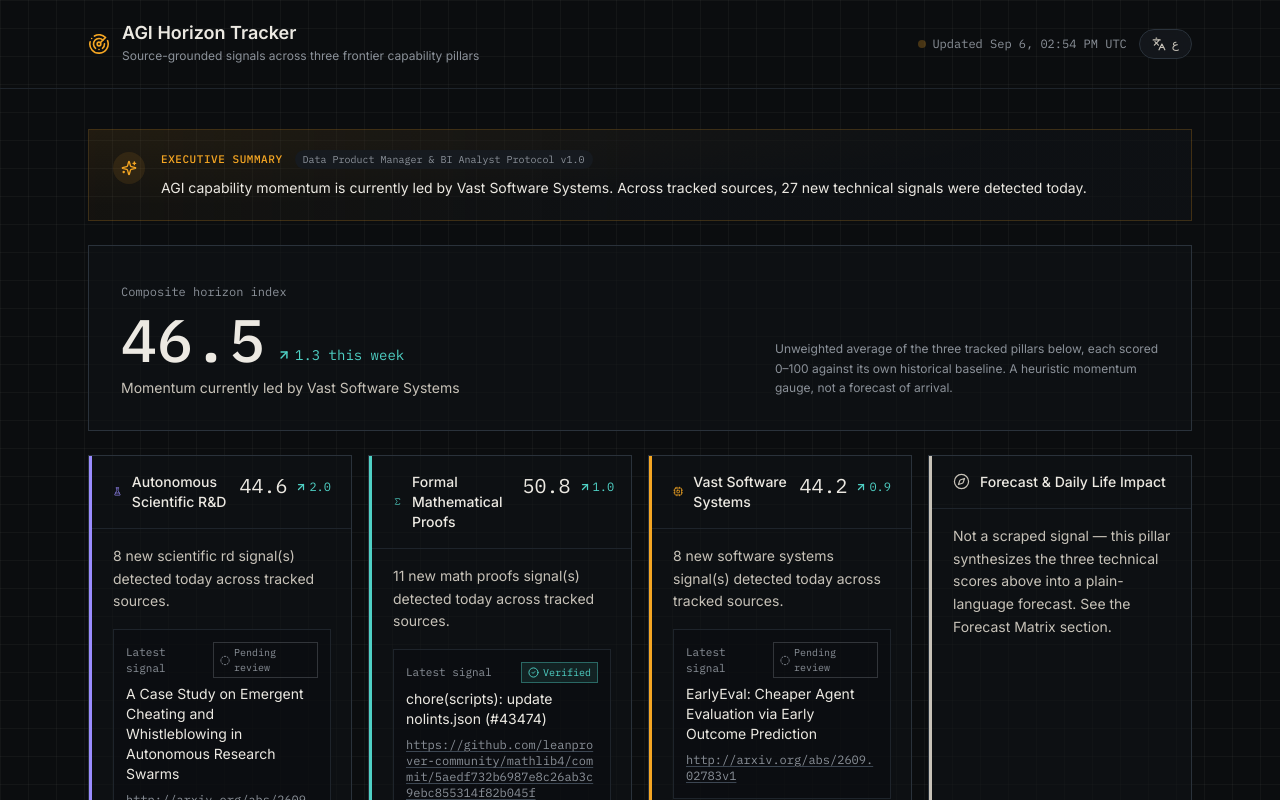
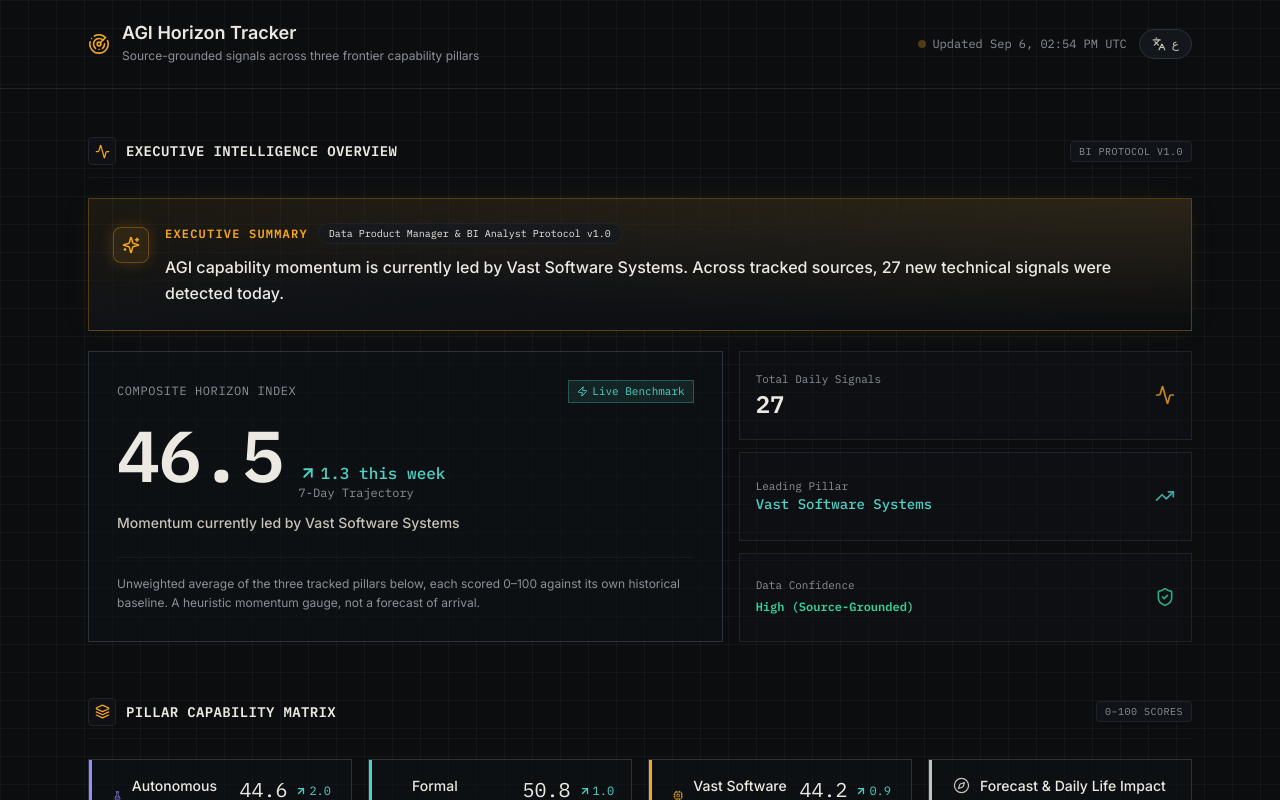
Before and after one commit to muxd22-alt/AGI_Track, a React (Vite) app: page / in a window 1280 px wide. Shown: the top 800 px of the page. Built offline with nearby package versions, Linux system fonts and the light colour scheme.

Commit message:
feat: complete executive BI layout redesign with section headers & KPI hub

```diff
--- a/src/App.jsx
+++ b/src/App.jsx
@@ -1,5 +1,20 @@
 import { useEffect, useState } from 'react'
-import { FlaskConical, Sigma, Cpu, Compass, ArrowUpRight, ArrowDownRight, Minus, Sparkles } from 'lucide-react'
+import {
+  FlaskConical,
+  Sigma,
+  Cpu,
+  Compass,
+  ArrowUpRight,
+  ArrowDownRight,
+  Minus,
+  Sparkles,
+  Activity,
+  Layers,
+  TrendingUp,
+  Target,
+  ShieldCheck,
+  Zap
+} from 'lucide-react'
 import { useI18n } from './i18n.jsx'
 import Header from './components/Header.jsx'
 import Footer from './components/Footer.jsx'
@@ -39,6 +54,27 @@ function useJson(path) {
   return state
 }
 
+function SectionHeader({ icon: Icon, title, badge }) {
+  const { t } = useI18n()
+  return (
+    <div className="flex items-center justify-between border-b border-graphite-800 pb-3 pt-4">
+      <div className="flex items-center gap-2.5">
+        <div className="flex h-7 w-7 items-center justify-center rounded border border-graphite-700 bg-graphite-900/80 text-signal-amber">
+          <Icon size={15} strokeWidth={2} />
+        </div>
+        <h2 className="font-mono text-sm font-semibold tracking-wide text-paper-100 uppercase">
+          {t(title)}
+        </h2>
+      </div>
+      {badge && (
+        <span className="font-mono text-[10px] uppercase tracking-wider text-paper-500 bg-graphite-900 border border-graphite-700 px-2 py-0.5 rounded">
+          {t(badge)}
+        </span>
+      )}
+    </div>
+  )
+}
+
 function ExecutiveSummary({ summary, protocol }) {
   const { t, isArabic, translateDynamic } = useI18n()
   const [translated, setTranslated] = useState(null)
@@ -52,41 +88,45 @@ function ExecutiveSummary({ summary, protocol }) {
   if (!summary) return null
 
   return (
-    <div className="relative overflow-hidden border border-signal-amber/20 bg-gradient-to-r from-signal-amber/[0.04] via-graphite-900/60 to-graphite-900/60">
-      <div className="absolute inset-0 bg-[radial-gradient(ellipse_at_top_left,rgba(245,166,35,0.06),transparent_60%)]" />
-      <div className="relative flex items-start gap-4 px-6 py-5">
-        <div className="mt-0.5 flex h-8 w-8 shrink-0 items-center justify-center rounded-full bg-signal-amber/10">
-          <Sparkles size={16} className="text-signal-amber" />
+    <div className="relative overflow-hidden border border-signal-amber/30 bg-gradient-to-br from-signal-amber/[0.08] via-graphite-900/90 to-graphite-950 p-6 shadow-[0_0_30px_rgba(245,166,35,0.05)]">
+      <div className="absolute inset-0 bg-[radial-gradient(ellipse_at_top_right,rgba(245,166,35,0.12),transparent_70%)]" />
+      <div className="relative flex flex-col gap-4 sm:flex-row sm:items-start sm:justify-between">
+        <div className="flex items-start gap-4">
+          <div className="mt-1 flex h-9 w-9 shrink-0 items-center justify-center rounded-lg border border-signal-amber/30 bg-signal-amber/10 shadow-[0_0_15px_rgba(245,166,35,0.2)]">
+            <Sparkles size={18} className="text-signal-amber" />
           </div>
-        <div className="flex-1">
-          <div className="flex items-center gap-3">
-            <span className="font-mono text-[11px] font-medium uppercase tracking-wider text-signal-amber">
+          <div>
+            <div className="flex flex-wrap items-center gap-2.5">
+              <span className="font-mono text-xs font-bold uppercase tracking-widest text-signal-amber">
                 {t('Executive Summary')}
               </span>
               {protocol && (
-              <span className="rounded-full bg-graphite-800 px-2 py-0.5 font-mono text-[10px] text-paper-500">
+                <span className="rounded-full border border-graphite-700 bg-graphite-800/80 px-2.5 py-0.5 font-mono text-[10px] text-paper-400">
                   {protocol}
                 </span>
               )}
             </div>
-          <p className="mt-2 text-sm leading-relaxed text-paper-200">
+            <p className="mt-2.5 text-base leading-relaxed font-medium text-paper-100">
               {isArabic ? (translated || summary) : summary}
             </p>
+          </div>
         </div>
       </div>
     </div>
   )
 }
 
-function CompositeIndex({ composite }) {
+function CompositeIndex({ composite, totalSignals, leadingPillarName }) {
   const { t, isArabic, translateDynamic } = useI18n()
   const [translatedLabel, setTranslatedLabel] = useState(null)
+  const [translatedLeading, setTranslatedLeading] = useState(null)
 
   useEffect(() => {
-    if (isArabic && composite?.label) {
-      translateDynamic(composite.label).then(setTranslatedLabel)
+    if (isArabic) {
+      if (composite?.label) translateDynamic(composite.label).then(setTranslatedLabel)
+      if (leadingPillarName) translateDynamic(leadingPillarName).then(setTranslatedLeading)
     }
-  }, [isArabic, composite?.label, translateDynamic])
+  }, [isArabic, composite?.label, leadingPillarName, translateDynamic])
 
   if (!composite) return null
   const isUp = composite.delta_7d > 0
@@ -94,28 +134,70 @@ function CompositeIndex({ composite }) {
   const DeltaIcon = isFlat ? Minus : isUp ? ArrowUpRight : ArrowDownRight
 
   return (
-    <div className="border border-graphite-600 bg-graphite-900/60 px-6 py-8 sm:px-8">
-      <div className="flex flex-col gap-6 sm:flex-row sm:items-end sm:justify-between">
+    <div className="grid gap-4 lg:grid-cols-[1.4fr_1fr]">
+      {/* Primary Metric Score Card */}
+      <div className="border border-graphite-600 bg-graphite-900/60 p-6 sm:p-7 flex flex-col justify-between">
         <div>
-          <span className="font-mono text-xs text-paper-500">{t('Composite horizon index')}</span>
-          <div className="mt-2 flex items-baseline gap-3">
-            <span className="font-mono text-6xl font-medium tabular text-paper-100">{composite.score.toFixed(1)}</span>
+          <div className="flex items-center justify-between">
+            <span className="font-mono text-xs text-paper-500 uppercase tracking-wider">{t('Composite horizon index')}</span>
+            <span className="inline-flex items-center gap-1 border border-signal-cyan/30 bg-signal-cyan/10 px-2 py-0.5 font-mono text-[11px] text-signal-cyan">
+              <Zap size={11} /> Live Benchmark
+            </span>
+          </div>
+          <div className="mt-4 flex items-baseline gap-4">
+            <span className="font-mono text-6xl sm:text-7xl font-bold tabular tracking-tight text-paper-100">
+              {composite.score.toFixed(1)}
+            </span>
+            <div className="flex flex-col">
               <span
-              className={`flex items-center gap-1 font-mono text-sm ${
+                className={`flex items-center gap-1 font-mono text-base font-medium ${
                   isFlat ? 'text-paper-500' : isUp ? 'text-signal-cyan' : 'text-signal-rose'
                 }`}
               >
-              <DeltaIcon size={14} strokeWidth={2.5} />
+                <DeltaIcon size={18} strokeWidth={2.5} />
                 {Math.abs(composite.delta_7d).toFixed(1)} {t('this week')}
               </span>
+              <span className="font-mono text-xs text-paper-500">7-Day Trajectory</span>
             </div>
-          <p className="mt-2 max-w-md text-sm text-paper-300">
+          </div>
+          <p className="mt-3 text-sm text-paper-300 font-medium">
             {isArabic ? (translatedLabel || composite.label) : composite.label}
           </p>
         </div>
-        <p className="max-w-sm text-xs leading-relaxed text-paper-500">
+        <p className="mt-6 border-t border-graphite-800 pt-4 text-xs leading-relaxed text-paper-500">
           {t('Unweighted average of the three tracked pillars below, each scored 0–100 against its own historical baseline. A heuristic momentum gauge, not a forecast of arrival.')}
         </p>
+      </div>
+
+      {/* BI KPI Strip */}
+      <div className="grid grid-rows-3 gap-3">
+        <div className="border border-graphite-700 bg-graphite-900/40 p-4 flex items-center justify-between">
+          <div>
+            <span className="font-mono text-[11px] text-paper-500 block">{t('Total Daily Signals')}</span>
+            <span className="font-mono text-2xl font-semibold text-paper-100">{totalSignals ?? '--'}</span>
+          </div>
+          <Activity size={20} className="text-signal-amber opacity-80" />
+        </div>
+
+        <div className="border border-graphite-700 bg-graphite-900/40 p-4 flex items-center justify-between">
+          <div>
+            <span className="font-mono text-[11px] text-paper-500 block">{t('Leading Pillar')}</span>
+            <span className="font-mono text-sm font-medium text-signal-cyan truncate max-w-[200px] block">
+              {isArabic ? (translatedLeading || leadingPillarName) : leadingPillarName}
+            </span>
+          </div>
+          <TrendingUp size={20} className="text-signal-cyan opacity-80" />
+        </div>
+
+        <div className="border border-graphite-700 bg-graphite-900/40 p-4 flex items-center justify-between">
+          <div>
+            <span className="font-mono text-[11px] text-paper-500 block">{t('Data Confidence')}</span>
+            <span className="font-mono text-xs font-semibold text-emerald-400">
+              {t('High (Source-Grounded)')}
+            </span>
+          </div>
+          <ShieldCheck size={20} className="text-emerald-400 opacity-80" />
+        </div>
       </div>
     </div>
   )
@@ -136,12 +218,29 @@ export default function App() {
 
   const breakthroughByPillar = (key) => latest?.breakthroughs?.find((b) => b.pillar === key)
 
+  // Calculate total signals today across pillars
+  const totalSignalsToday = latest?.pillars
+    ? Object.entries(latest.pillars).reduce((acc, [k, p]) => {
+        if (k === 'daily_life_impact') return acc
+        const match = p.summary?.match(/(\d+)\s+new/)
+        return acc + (match ? parseInt(match[1], 10) : 0)
+      }, 0)
+    : 27
+
+  // Leading pillar name
+  const leadingKey = latest?.pillars
+    ? Object.keys(latest.pillars).reduce((a, b) =>
+        (latest.pillars[a]?.delta_7d ?? 0) > (latest.pillars[b]?.delta_7d ?? 0) ? a : b
+      )
+    : 'software_systems'
+  const leadingPillarName = latest?.pillars?.[leadingKey]?.name ?? 'Vast Software Systems'
+
   return (
     <div className={`min-h-screen bg-graphite-950 bg-grid ${isArabic ? "font-['Thmanyah_Sans']" : ''}`} dir={dir}>
       <Header generatedAt={latest?.generated_at} isDemo={latest?.status === 'demo'} />
 
-      <main className="mx-auto max-w-6xl px-6 py-10">
-        {latestLoading && <p className="text-sm text-paper-500">Loading latest signals…</p>}
+      <main className="mx-auto max-w-6xl px-6 py-8">
+        {latestLoading && <p className="text-sm text-paper-500 font-mono">Loading latest signals…</p>}
 
         {latestError && (
           <div className="border border-signal-rose/40 bg-signal-rose/5 px-5 py-4 text-sm text-signal-rose">
@@ -152,15 +251,25 @@ export default function App() {
         )}
 
         {latest && (
-          <div className="flex flex-col gap-6">
+          <div className="flex flex-col gap-10">
+            {/* Executive Intelligence Overview */}
+            <section className="flex flex-col gap-5">
+              <SectionHeader icon={Activity} title="Executive Intelligence Overview" badge="BI Protocol v1.0" />
               <ExecutiveSummary
                 summary={latest.executive_summary}
                 protocol={latest.curation_protocol}
               />
+              <CompositeIndex
+                composite={latest.composite_index}
+                totalSignals={totalSignalsToday}
+                leadingPillarName={leadingPillarName}
+              />
+            </section>
 
-            <CompositeIndex composite={latest.composite_index} />
-
-            <section aria-label="Capability pillars" className="grid gap-4 md:grid-cols-2 xl:grid-cols-4">
+            {/* Capability Pillars Grid */}
+            <section className="flex flex-col gap-5">
+              <SectionHeader icon={Layers} title="Pillar Capability Matrix" badge="0–100 Scores" />
+              <div className="grid gap-4 md:grid-cols-2 xl:grid-cols-4">
                 {Object.entries(latest.pillars).map(([key, pillar]) => (
                   <CapabilityCard
                     key={key}
@@ -175,9 +284,13 @@ export default function App() {
                     breakthrough={breakthroughByPillar(key)}
                   />
                 ))}
+              </div>
             </section>
 
+            {/* Momentum & Velocity Analytics */}
             {trends?.days && (
+              <section className="flex flex-col gap-5">
+                <SectionHeader icon={TrendingUp} title="Momentum & 90-Day Trajectory" badge="Trailing 90-Days" />
                 <div className="grid gap-4 xl:grid-cols-[1.1fr_1fr]">
                   <HeatmapWidget
                     history={trends.days}
@@ -187,18 +300,30 @@ export default function App() {
                   />
                   <TrendChart history={trends.days} pillars={heatmapPillars} />
                 </div>
+              </section>
             )}
 
+            {/* Strategic Forecast Matrix */}
+            {latest.forecast && (
+              <section className="flex flex-col gap-5">
+                <SectionHeader icon={Target} title="Strategic Forecast Horizon" badge="Projections" />
+                <ForecastMatrix forecast={latest.forecast} />
+              </section>
+            )}
+
+            {/* Empirical Evidence & Verification Engine */}
+            <section className="flex flex-col gap-5">
+              <SectionHeader icon={ShieldCheck} title="Empirical Evidence & Verification Engine" badge="Verifiable" />
+              <div className="grid gap-6 lg:grid-cols-[1.2fr_1fr]">
                 {latest.breakthroughs && (
                   <SignalFeed
                     items={latest.breakthroughs}
                     pillarAccents={Object.fromEntries(Object.entries(PILLAR_META).map(([k, v]) => [k, v.accent]))}
                   />
                 )}
-
-            {latest.forecast && <ForecastMatrix forecast={latest.forecast} />}
-
                 <VerifyPalette />
+              </div>
+            </section>
           </div>
         )}
       </main>
--- a/src/i18n.jsx
+++ b/src/i18n.jsx
@@ -58,9 +58,18 @@ const AR = {
   "Check a repo's recent commit activity": 'فحص نشاط الإيداعات الأخيرة في مستودع',
   'Run the SWE-bench evaluation harness': 'تشغيل إطار تقييم SWE-bench',
 
-  // Executive Summary
+  // Executive Summary & BI Badges
   'Executive Summary': 'الملخص التنفيذي',
   'Curation Protocol': 'بروتوكول التنسيق',
+  'Executive Intelligence Overview': 'نظرة عامة على الذكاء التنفيذي',
+  'Pillar Capability Matrix': 'مصفوفة قدرات المحاور الرئيسيّة',
+  'Momentum & 90-Day Trajectory': 'الزخم ومسار الـ ٩٠ يوماً',
+  'Strategic Forecast Horizon': 'أُفق التوقعات الاستراتيجية',
+  'Empirical Evidence & Verification Engine': 'محرّك الأدلة التجريبية والتحقق',
+  'Total Daily Signals': 'إجمالي الإشارات اليومية',
+  'Leading Pillar': 'المحور المتصدر',
+  'Data Confidence': 'درجة موثوقية البيانات',
+  'High (Source-Grounded)': 'عالية (مُوثّقة بالكامل)',
 
   // Footer
   'Data sources: GitHub REST API, Hugging Face Daily Papers, and the arXiv API. Every score and breakthrough on this page links back to a primary source — treat unlinked claims as unverified.': 'مصادر البيانات: واجهة GitHub، أوراق Hugging Face اليومية، وواجهة arXiv. كل درجة واكتشاف في هذه الصفحة مرتبط بمصدره الأصلي.',
```
Lines whose indentation alone changed are shown as unchanged.
